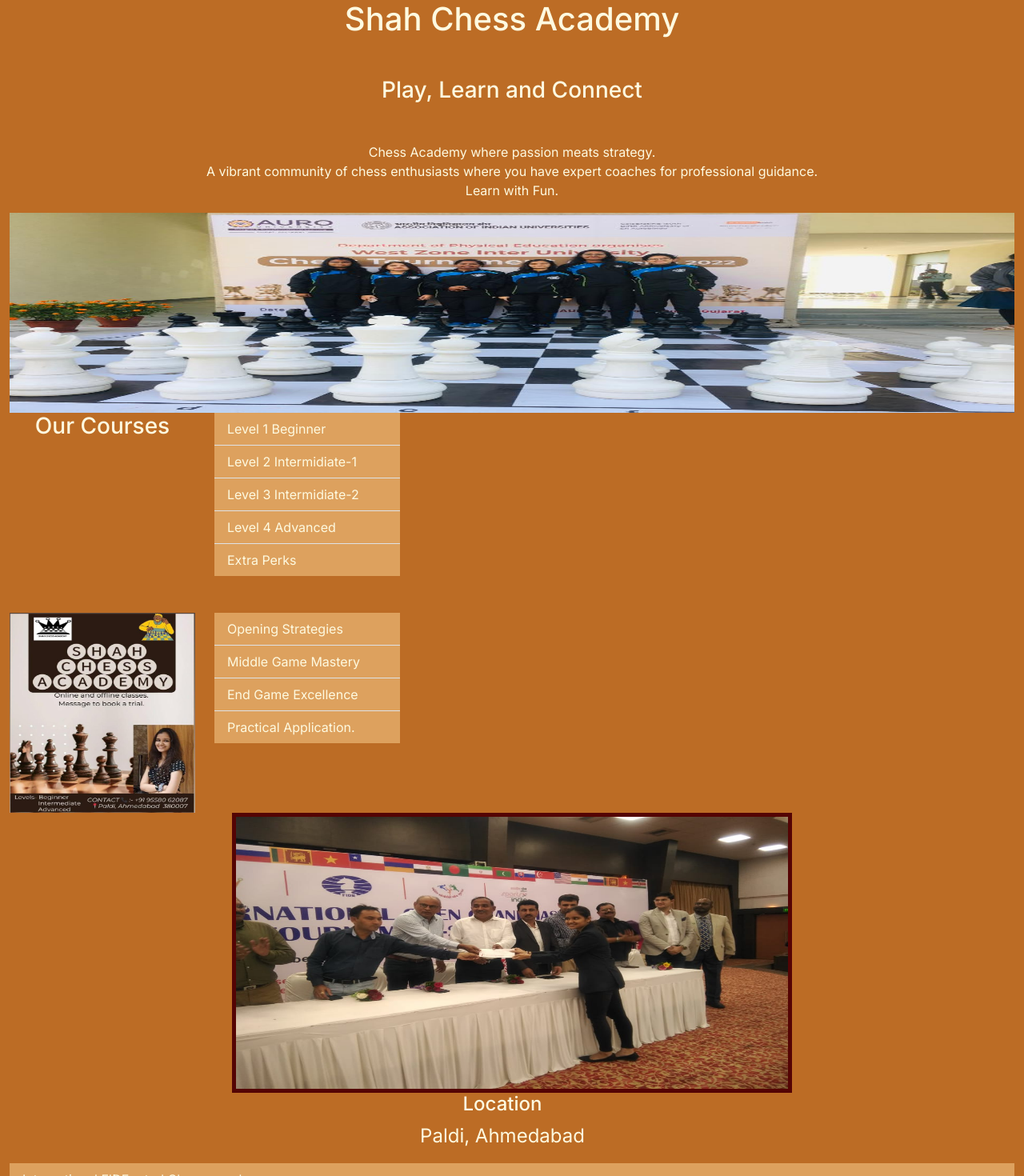
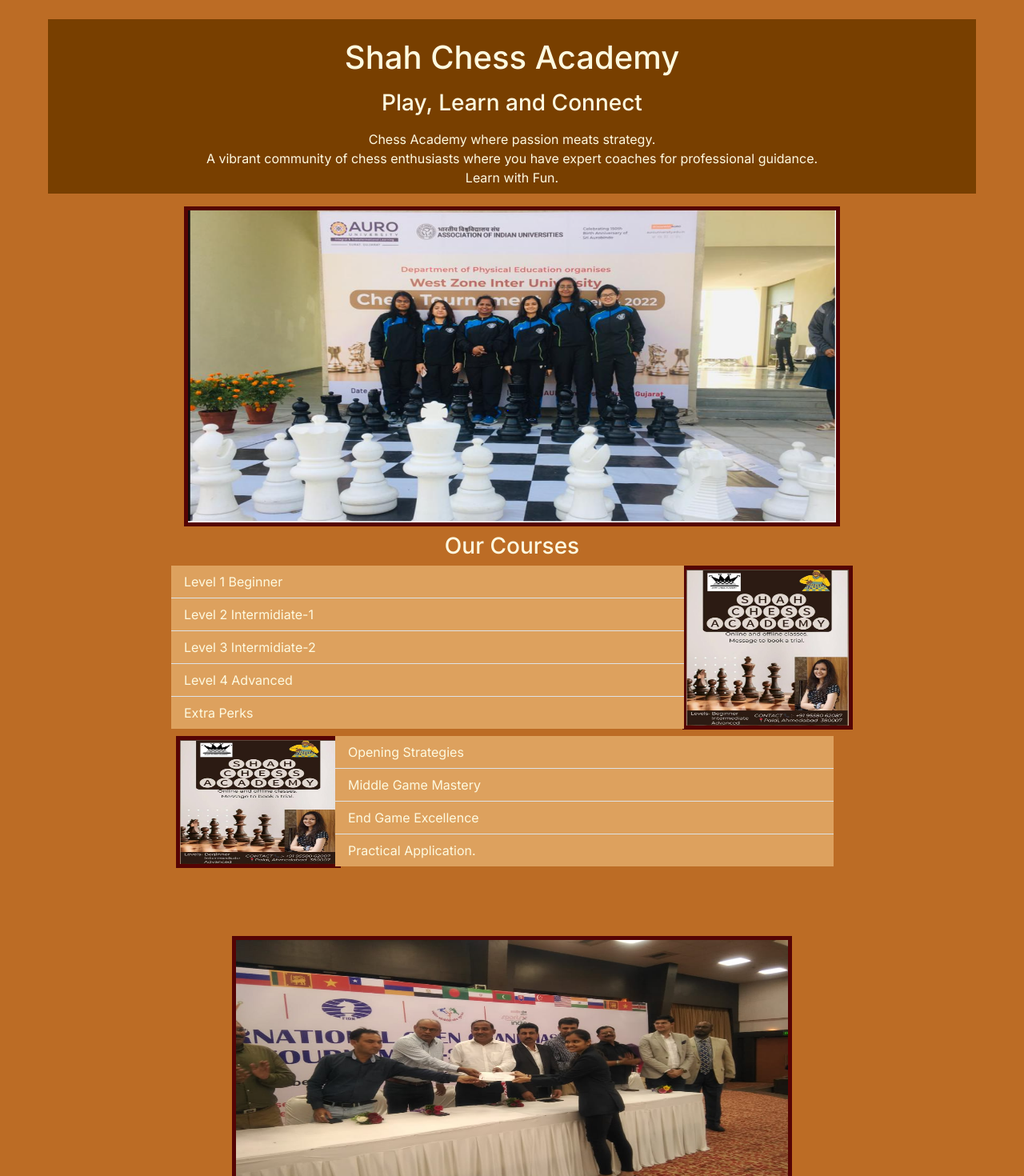
Before and after one commit to hardsheth/shahchessacademy, a Next.js app: page / in a window 1280 px wide. Shown: the top 1470 px of the page at 80% size. Built offline with nearby package versions, Linux system fonts and the light colour scheme.

Commit message:
Added some css level design in vreusti site

```diff
--- a/app/globals.css
+++ b/app/globals.css
@@ -12,13 +12,31 @@
 .borderImage{
   border: 5px #540404 solid;
 }
+
 .maxpersonheight{
   height: auto;
+}
+.px-6{
+  padding-right: auto;
+  padding-left: auto;
+}
+.h-400{
+height: 400px !important;
+width: 100% !important;
+}
+.mx-0-rem{
+  margin-right: -1rem !important;
+  margin-left: -1rem !important;
 }
 
 @media (min-width: 701px){
   .maxpersonheight{
-    height: 250px !important;
-    width: 265px !important
+    height: 325px !important;
+    width: 265px !important;
+    margin: 0rem -10px
+  }
+  .px-6{
+    padding-right: 10rem !important;
+    padding-left: 10rem !important;
   }
 }
--- a/app/page.module.css
+++ b/app/page.module.css
@@ -6,8 +6,12 @@
   background-color: #783F00;
 
 }
+.courceimgcontainer{
+  height: 205px;
+  width: 100%;
+  }
 .imagecontainerHeight{
-  height: 250px;
+  height: 165px;
   background-color: transparent;
   width: 100%;
 }
@@ -37,4 +41,15 @@
     height: 350px;
     border: 5px #540404 solid;
   }
+  .courceimgcontainer{
+    height: 205px;
+    width: 114%;
+    margin-left: -10px;
+    }
+    .imagecontainerHeight{
+      height: 165px;
+      background-color: transparent;
+      width: 114%;
+      margin-left: -10px;
+    }
 }
--- a/app/page.tsx
+++ b/app/page.tsx
@@ -6,26 +6,28 @@
   return (
     <main>
       <div className={`container-fluid ${Styles.maincontent} sitecolor`}>
-        <div>
-          <h1 className="text-center ">Shah Chess Academy</h1>
+        <div className="pt-4 mx-5">
+          <div className={`${Styles.textContainerNg} `}>
+            <h1 className="text-center pt-4 mb-0">Shah Chess Academy</h1>
           </div>
-        <div >
-          <h3 className="mt-5 text-center">Play, Learn and Connect </h3>
-          <p className="mt-5 text-center flex-wrap px-5">
-            Chess Academy where passion meats strategy.<br/> A vibrant community of chess enthusiasts where you have expert coaches for professional guidance.<br/> Learn with Fun.
+        </div>
+        <div className={`mx-5 ${Styles.textContainerNg}`}>
+          <h3 className="pt-3 text-center">Play, Learn and Connect </h3>
+          <p className="mt-3 pb-2 text-center flex-wrap px-5">
+            Chess Academy where passion meats strategy.<br /> A vibrant community of chess enthusiasts where you have expert coaches for professional guidance.<br /> Learn with Fun.
           </p>
         </div>
-        <div className="text-center">
-        <img src='/asset/vrushtiArchievement123.jpg' height={100} width={100} alt='Image will Come' className={`${Styles.imagefullcontainer}`} />
+        <div className="container px-6">
+          <div className="text-center w-100 ">
+            <img src='/asset/vrushtiArchievement123.jpg' alt='Image will Come' className={`img-fluid  h-400 borderImage`} />
+          </div>
         </div>
 
-        <div className={`row row-cols-1 row-cols-lg-5 ${Styles.containerHeight}`}>
-          <div className="col">
-            <h3 className="text-center">Our
-              Courses</h3>
-          </div>
-          <div className="col ">
-            <ul className={`list-group list-group-flush `}>
+              <h3 className="text-center my-2">Our Courses</h3>
+        <div className="container px-6">
+          <div className={`row row-cols-1 row-cols-lg-4 gap-0 `}>
+            <div className="col col-lg-9 mx-0 ">
+            <ul className={`list-group list-group-flush mx-0-rem`}>
                 <li className="list-group-item conatinerBackgrounds">Level 1 Beginner </li>
                 <li className="list-group-item conatinerBackgrounds">Level 2 Intermidiate-1</li>
                 <li className="list-group-item conatinerBackgrounds">Level 3 Intermidiate-2</li>
@@ -33,13 +35,17 @@
                 <li className="list-group-item conatinerBackgrounds">Extra Perks</li>
               </ul>
             </div>
+            <div className="col m-0">
+            <img src="/asset/vrushtiCources.jpg" alt='Image will Cource Image' className={`borderImage ${Styles.courceimgcontainer}`} />
             </div>
-        <div className={`row row-cols-1 row-cols-lg-5 ${Styles.containerHeight} text-align-center`}>
-          <div className="col">
-          <img src="/asset/vrushtiCources.jpg" alt='Image will Cource Image' className={Styles.imagecontainerHeight} />
+
           </div>
-          <div className="col">
-            <ul className="list-group list-group-flush conatinerBackgrounds">
+          <div className={`row mt-2 row-cols-1 row-cols-lg-4 w-100 ${Styles.containerHeight} text-align-center`}>
+            <div className="col  mx-0-rem m-0">
+              <img src="/asset/vrushtiCources.jpg" alt='Image will Cource Image' className={`borderImage ${Styles.imagecontainerHeight}`} />
+            </div>
+            <div className="col col-lg-9 m-0">
+              <ul className="list-group list-group-flush conatinerBackgrounds mx-0-rem">
                 <li className="list-group-item conatinerBackgrounds">Opening Strategies</li>
                 <li className="list-group-item conatinerBackgrounds">Middle Game Mastery</li>
                 <li className="list-group-item conatinerBackgrounds">End Game Excellence</li>
@@ -70,9 +76,9 @@
               <button className="w-100 btn btn-primary ">Join our Live Chess classes now</button>
             </div>
           </div>
-        <div className={`row mb-2 row-cols-1 row-cols-lg-4 ${Styles.containerHeight } gap-0 h-auto`}>
+          <div className={`row mb-2 row-cols-1 row-cols-lg-4 ${Styles.containerHeight} gap-0 h-auto`}>
             <div className="col m-0 p-0">
-              <img src='/asset/vrushtiimage.png' className="img-fluid borderImage maxpersonheight" alt='Image will Come' />
+              <img src='/asset/vrushtiimage.png' className="img-fluid borderImage  maxpersonheight" alt='Image will Come' />
             </div>
             <div className={`col col-lg-9 m-0 p-0 ${Styles.textContainerNg}`}>
               <h4 className="text-center my-3">About Vrushti Shah</h4>
@@ -119,6 +125,7 @@
               </div>
             </div>
           </div>
+        </div>
         {/* <p className="fs-4 text-center">Let's Improve together!</p> */}
       </div>
     </main>
```
Also changed, not shown: public/asset/vrushtiArchievement123(1).jpg (added), public/asset/vrushtiArchievement123.jpg. Lines whose indentation alone changed are shown as unchanged.
